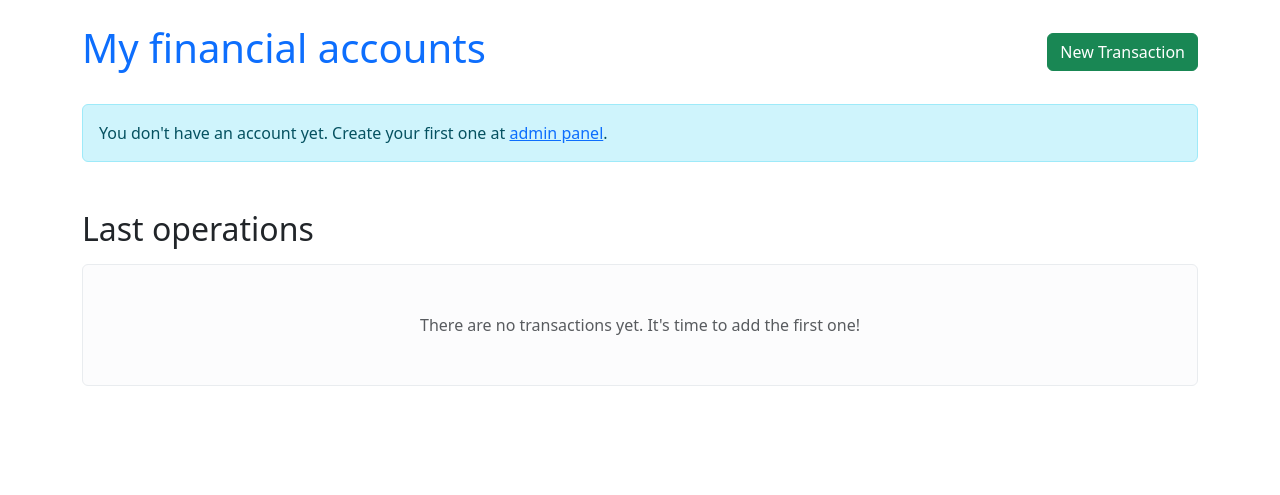
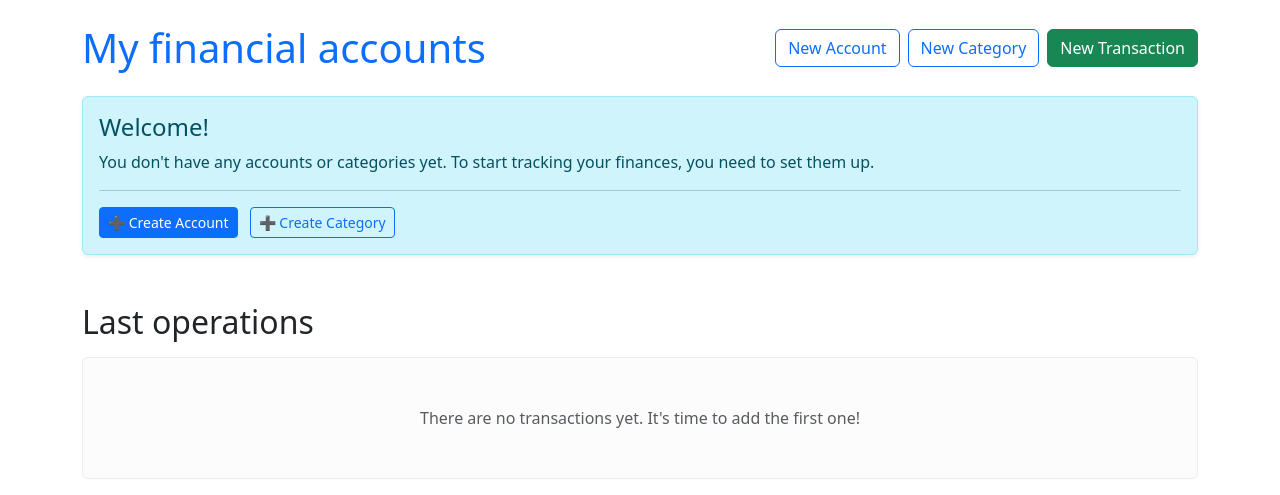
Before and after one commit to VadymKyrylko/Finance-Fortress, a Django app: page / in a window 1280 px wide. Shown: the part 56-551 px from the top of the page. Run offline with Django 5.2, Linux system fonts and the light colour scheme; the visitor is signed in with stand-in values (Sample User, id 1); data that the repository does not hold is empty.

Commit message:
FEAT: Add quick action buttons for Accounts and Categories

```diff
--- a/finance/templates/finance/account_list.html
+++ b/finance/templates/finance/account_list.html
@@ -5,11 +5,24 @@ My accounts | Finance Fortress
 {% endblock %}
 
 {% block content %}
-<div class="d-flex justify-content-between align-items-center mb-4">
-  <h1 class="text-primary">My financial accounts</h1>
-  <a href="{% url 'transaction_create' %}" class="btn btn-success">
-    <i class="bi bi-plus-lg"></i> New Transaction
-  </a>
+<div>
+  <div class="d-flex justify-content-between align-items-center mb-4 flex-wrap gap-2">
+    <h1 class="text-primary mb-0">My financial accounts</h1>
+
+    <div class="d-flex gap-2">
+      <a href="{% url 'account_create' %}" class="btn btn-outline-primary">
+        <i class="bi bi-wallet2"></i> New Account
+      </a>
+
+      <a href="{% url 'category_create' %}" class="btn btn-outline-primary">
+        <i class="bi bi-tags"></i> New Category
+      </a>
+
+      <a href="{% url 'transaction_create' %}" class="btn btn-success">
+        <i class="bi bi-plus-lg"></i> New Transaction
+      </a>
+    </div>
+  </div>
 </div>
 {% if accounts %}
 <div class="row">
@@ -30,10 +43,19 @@ My accounts | Finance Fortress
   {% endfor %}
 </div>
 {% else %}
-<div class="alert alert-info">
-  You don't have an account yet. Create your first one at <a href="/admin/">admin panel</a>.
+<div class="alert alert-info shadow-sm">
+  <h4 class="alert-heading"><i class="bi bi-info-circle"></i> Welcome!</h4>
+  <p>
+    You don't have any accounts or categories yet. To start tracking your finances, you need to set them up.
+  </p>
+  <hr>
+  <p class="mb-0">
+    <a href="{% url 'account_create' %}" class="btn btn-primary btn-sm">➕ Create Account</a>
+    <a href="{% url 'category_create' %}" class="btn btn-outline-primary btn-sm ms-2">➕ Create Category</a>
+  </p>
 </div>
-{% endif %} <h2 class="mt-5 mb-3">Last operations</h2>
+{% endif %}
+<h2 class="mt-5 mb-3">Last operations</h2>
 
 {% if transactions %}
 <div class="card shadow-sm">
--- a/finance/urls.py
+++ b/finance/urls.py
@@ -1,9 +1,23 @@
 from django.urls import path
 
-from finance.views import AccountListView, SignUpView, TransactionCreateView
+from finance.views import (
+    AccountCreateView,
+    AccountListView,
+    CategoryCreateView,
+    SignUpView,
+    TransactionCreateView,
+)
 
 urlpatterns = [
     path("", AccountListView.as_view(), name="account_list"),
-    path("new/", TransactionCreateView.as_view(), name="transaction_create"),
+    path(
+        "transactions/new/",
+        TransactionCreateView.as_view(),
+        name="transaction_create",
+    ),
     path("signup/", SignUpView.as_view(), name="signup"),
+    path("acconts/new/", AccountCreateView.as_view(), name="account_create"),
+    path(
+        "categories/new", CategoryCreateView.as_view(), name="category_create"
+    ),
 ]
--- a/finance/views.py
+++ b/finance/views.py
@@ -3,8 +3,8 @@ from django.contrib.auth.mixins import LoginRequiredMixin
 from django.urls import reverse_lazy
 from django.views.generic import CreateView, ListView
 
-from finance.forms import TransactionForm
-from finance.models import Account, Transaction
+from finance.forms import AccountForm, CategoryForm, TransactionForm
+from finance.models import Account, Category, Transaction
 
 
 class AccountListView(LoginRequiredMixin, ListView):
@@ -45,3 +45,37 @@ class SignUpView(CreateView):
     form_class = UserCreationForm
     success_url = reverse_lazy("login")
     template_name = "registration/signup.html"
+
+
+class AccountCreateView(LoginRequiredMixin, CreateView):
+    model = Account
+    form_class = AccountForm
+    template_name = "finance/form_base.html"
+    success_url = reverse_lazy("account_list")
+
+    def form_valid(self, form):
+        form.instance.user = self.request.user
+        return super().form_valid(form)
+
+    def get_context_data(self, **kwargs):
+        context = super().get_context_data(**kwargs)
+        context["title"] = "Create new Account"
+        context["btn_text"] = "Create Account"
+        return context
+
+
+class CategoryCreateView(LoginRequiredMixin, CreateView):
+    model = Category
+    form_class = CategoryForm
+    template_name = "finance/form_base.html"
+    success_url = reverse_lazy("account_list")
+
+    def form_valid(self, form):
+        form.instance.user = self.request.user
+        return super().form_valid(form)
+
+    def get_context_data(self, **kwargs):
+        context = super().get_context_data(**kwargs)
+        context["title"] = "Create new Category"
+        context["btn_text"] = "Create Category"
+        return context
```
Also changed, not shown: finance/forms.py (+39 -0 lines), finance/templates/finance/form_base.html (added, +24 -0 lines).
